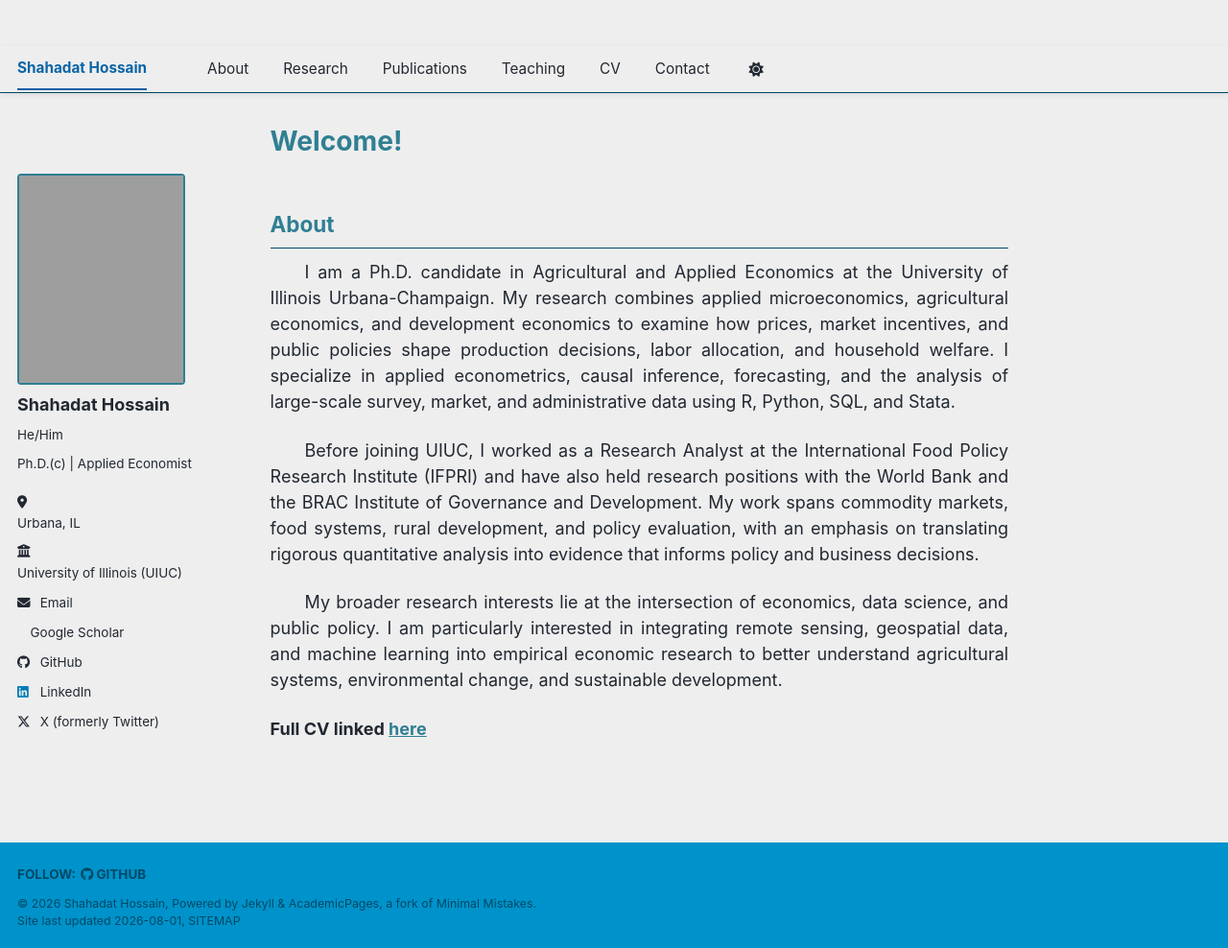
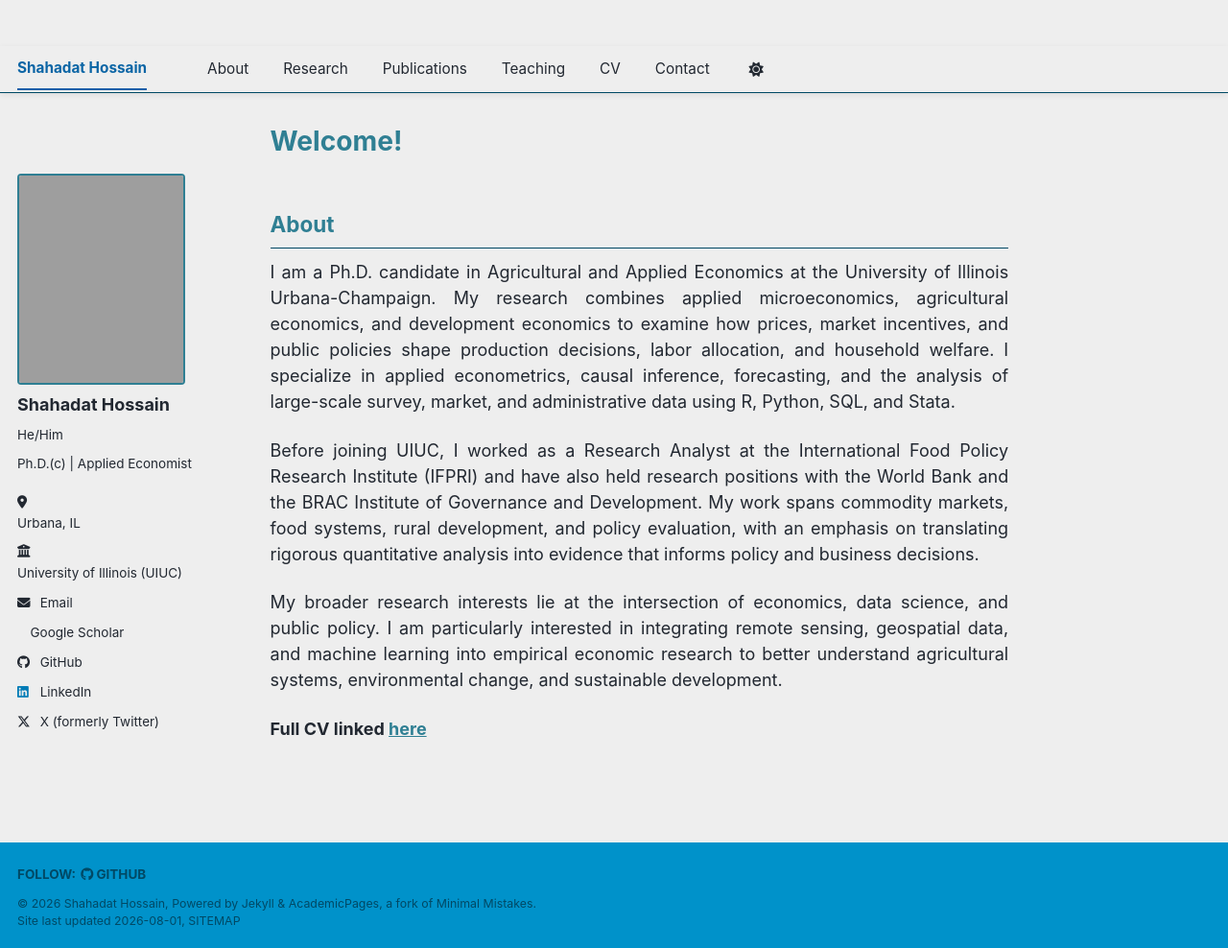
Before and after one commit to hnshahadat/hnshahadat.github.io, a Jekyll site: the page built from _pages/about.md, in a window 1280 px wide and 988 px high. Shown: the whole window at 96% size. Built offline with Jekyll 4.4.1, drawn with Linux system fonts in a browser that asks for light colours; a style sheet for code colours, icons or effects is not loaded.

Commit message:
just bio

```diff
--- a/_pages/about.md
+++ b/_pages/about.md
@@ -13,15 +13,15 @@ redirect_from:
 
 <div style="text-align: justify;">
 
-<p style="text-indent: 2em;">
+<p>
 I am a Ph.D. candidate in Agricultural and Applied Economics at the University of Illinois Urbana-Champaign. My research combines applied microeconomics, agricultural economics, and development economics to examine how prices, market incentives, and public policies shape production decisions, labor allocation, and household welfare. I specialize in applied econometrics, causal inference, forecasting, and the analysis of large-scale survey, market, and administrative data using R, Python, SQL, and Stata.
 </p>
 
-<p style="text-indent: 2em;">
+<p>
 Before joining UIUC, I worked as a Research Analyst at the International Food Policy Research Institute (IFPRI) and have also held research positions with the World Bank and the BRAC Institute of Governance and Development. My work spans commodity markets, food systems, rural development, and policy evaluation, with an emphasis on translating rigorous quantitative analysis into evidence that informs policy and business decisions.
 </p>
 
-<p style="text-indent: 2em;">
+<p>
 My broader research interests lie at the intersection of economics, data science, and public policy. I am particularly interested in integrating remote sensing, geospatial data, and machine learning into empirical economic research to better understand agricultural systems, environmental change, and sustainable development.
 </p>
 
```
